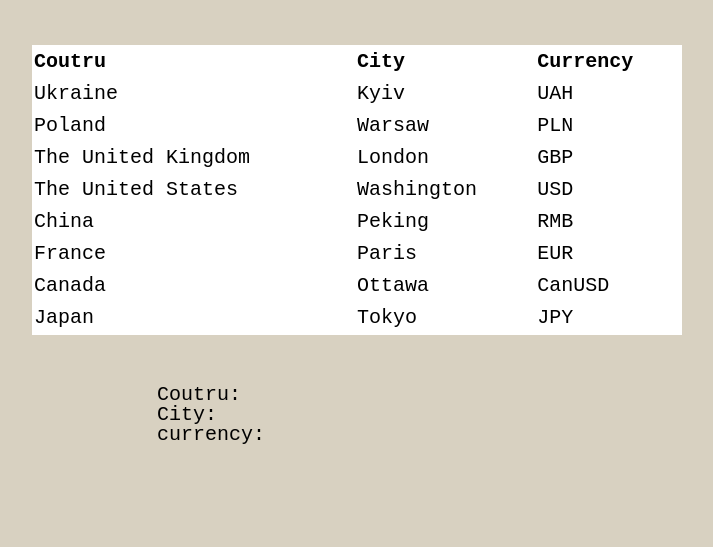
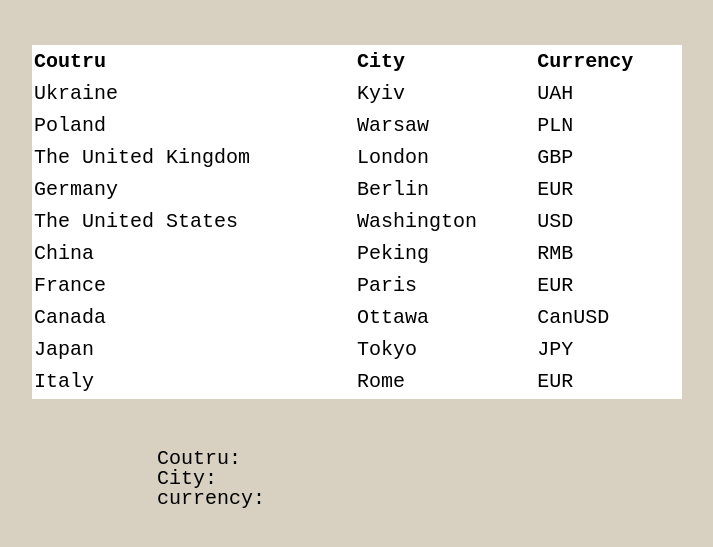
Before and after one commit to den-ffv/JStable, a website with bundled scripts: page index.html in a window 1280 px wide. Shown: the part 85-632 px from the top of the page, without its empty margins (283-996 px from the left). Built offline with nearby package versions, Linux system fonts and the light colour scheme.

Commit message:
сode modification

```diff
--- a/index.html
+++ b/index.html
@@ -15,52 +15,13 @@
         <p class="section-up-text">World</p>
       </div>
       <div class="section-table">
-        <table>
+        <table id="table">
           <tr>
             <th>Coutru</th>
             <th>City</th>
             <th>Currency</th>
           </tr>
-          <tr>
-            <td>Ukraine</td>
-            <td>Kyiv</td>
-            <td>UAH</td>
-          </tr>
-          <tr>
-            <td>Poland</td>
-            <td>Warsaw</td>
-            <td>PLN</td>
-          </tr>
-          <tr>
-            <td>The United Kingdom</td>
-            <td>London</td>
-            <td>GBP</td>
-          </tr>
-          <tr>
-            <td>The United States</td>
-            <td>Washington</td>
-            <td>USD</td>
-          </tr>
-          <tr>
-            <td>China</td>
-            <td>Peking</td>
-            <td>RMB</td>
-          </tr>
-          <tr>
-            <td>France</td>
-            <td>Paris</td>
-            <td>EUR</td>
-          </tr>
-          <tr>
-            <td>Canada</td>
-            <td>Ottawa</td>
-            <td>CanUSD</td>
-          </tr>
-          <tr>
-            <td>Japan</td>
-            <td>Tokyo</td>
-            <td>JPY</td>
-          </tr>
+
         </table>
       </div>
       <div class="wrapper">
@@ -72,6 +33,6 @@
       </div>
     </div>
   </section>
-  <script src="./js/script.js"></script>
+  <script  type="module" src="./js/script.js"></script>
 </body>
 </html>
--- /dev/null
+++ b/js/data.js
@@ -0,0 +1,52 @@
+export const dataTadle = [
+  {
+    coutru: 'Ukraine',
+    city: 'Kyiv',
+    currency: 'UAH',
+  },
+  {
+    coutru: 'Poland',
+    city: 'Warsaw',
+    currency: 'PLN',
+  },
+  {
+    coutru: 'The United Kingdom',
+    city: 'London',
+    currency: 'GBP',
+  },
+  {
+    coutru: 'Germany',
+    city: 'Berlin',
+    currency: 'EUR',
+  },
+  {
+    coutru: 'The United States',
+    city: 'Washington',
+    currency: 'USD',
+  },
+  {
+    coutru: 'China',
+    city: 'Peking',
+    currency: 'RMB',
+  },
+  {
+    coutru: 'France',
+    city: 'Paris',
+    currency: 'EUR',
+  },
+  {
+    coutru: 'Canada',
+    city: 'Ottawa',
+    currency: 'CanUSD',
+  },
+  {
+    coutru: 'Japan',
+    city: 'Tokyo',
+    currency: 'JPY',
+  },
+  {
+    coutru: 'Italy',
+    city: 'Rome',
+    currency: 'EUR',
+  },
+]
--- a/js/script.js
+++ b/js/script.js
@@ -1,4 +1,18 @@
+import {dataTadle} from "./data.js";
 const UL = document.querySelectorAll('ul>li>span');
+
+const table = document.querySelector('#table');
+
+dataTadle.forEach((elem) => {
+  const row = document.createElement('tr');
+  row.innerHTML = `
+        <td>${elem.coutru}</td>
+        <td>${elem.city}</td>
+        <td>${elem.currency}</td>
+  `;
+  table.appendChild(row)
+})
+
 
 document.querySelector('table').onclick = function(event) {
 
@@ -20,5 +34,4 @@ function outText(text) {
   for(let i = 0; i < text.length; i++){
     UL[i].textContent = text[i];
   }
-
 }
```
Also changed, not shown: package.json (added, +19 -0 lines), 3 other files.
